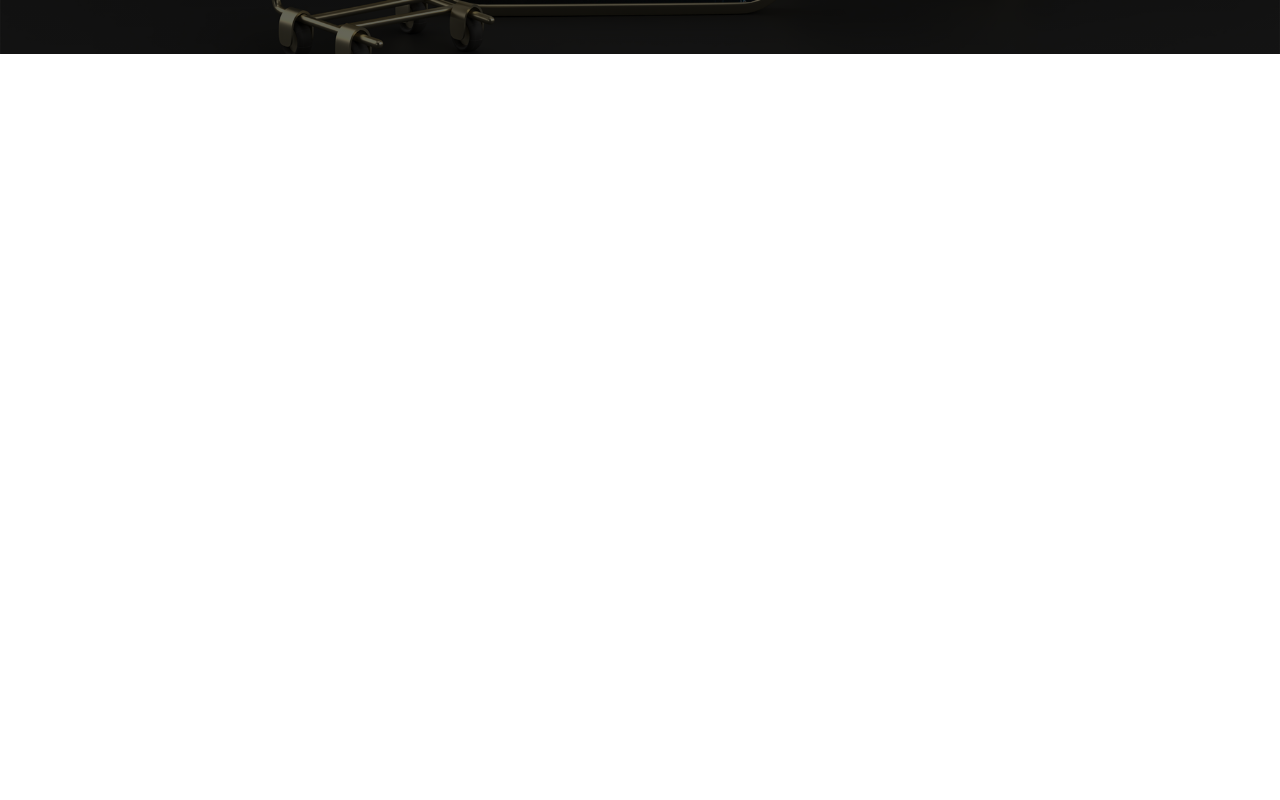
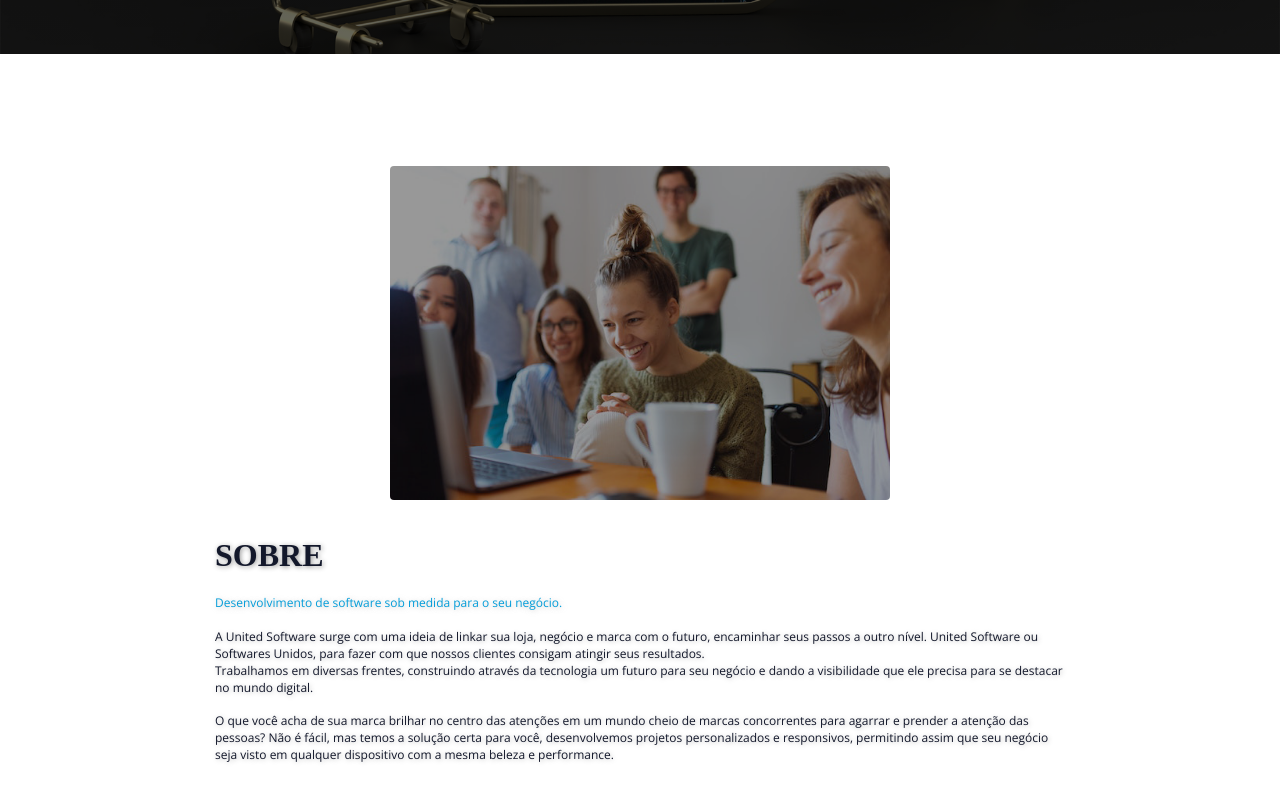
Before and after one commit to zezerinomattos/unitedsoftware, a React (Create React App) app: page / in a window 1280 px wide. Shown: the part 706-1506 px from the top of the page. Before the commit the page ends 800 px from the top, so only its background shows below. Built offline with nearby package versions, Linux system fonts and the light colour scheme; a web font is replaced by a local one.

Commit message:
Seção Sobre finalizada

```diff
--- a/src/views/Home/index.js
+++ b/src/views/Home/index.js
@@ -7,15 +7,13 @@
 import Navbar from '../../components/Navbar';
 
 // IMAGES
-import imgZeze from '../../assets/HeaderZezerino.png'
+import imgSobre from '../../assets/sobre.png';
 
 export default function Home(){
     return(
         <>
-
             <header className='container'>
                 <Navbar />
-
                 <div className='header-inf-mestre'>
                     <div className='textos'>
                         <h1>UNITED SOFTWARE</h1>
@@ -23,12 +21,26 @@
 
                         <Link to="#" >FAÇA UM ORÇAMENTO SEM COMPROMISSO</Link>
                     </div>
-
-                    <div className='img-ze image-block'>
-                        {/* <img src={imgZeze} alt="Imagem" /> */}
-                    </div>
                 </div>
             </header>
+
+            <section className='sobre'>
+                <div className='sobre-imagem'>
+                    <img src={imgSobre} alt="Imagem da página Sobre" />
+                </div>
+                <div className='sobre-textos'>
+                    <h2>SOBRE</h2>
+                    <span>Desenvolvimento de software sob medida para o seu negócio.</span>
+                    <p>
+                        A United Software surge com uma ideia de linkar sua loja, negócio e marca com o futuro, encaminhar seus passos a outro nível. United Software ou Softwares Unidos, para fazer com que nossos clientes consigam atingir seus resultados. <br/>
+
+                        Trabalhamos em diversas frentes, construindo através da tecnologia um futuro para seu negócio e dando a visibilidade que ele precisa para se destacar no mundo digital.
+                    </p>
+                    <p>
+                        O que você acha de sua marca brilhar no centro das atenções em um mundo cheio de marcas concorrentes para agarrar e prender a atenção das pessoas? Não é fácil, mas temos a solução certa para você, desenvolvemos projetos personalizados e responsivos, permitindo assim que seu negócio seja visto em qualquer dispositivo com a mesma beleza e performance.
+                    </p>
+                </div>
+            </section>
         </>
     );
 }
--- a/src/views/Home/style.css
+++ b/src/views/Home/style.css
@@ -128,3 +128,68 @@
         border-color: transparent;
     }
 }
+
+/*----------------------------*/
+/*          SECTION SOBRE     */
+/*----------------------------*/
+
+section.sobre{
+    width: 100%;
+    margin-top: 40px;
+    margin-bottom: 60px;
+    padding-bottom: 10px;
+
+    display: flex;
+    flex-flow: row wrap;
+    justify-content: center;
+    align-items: center;
+
+    /* background-color: blueviolet; */
+}
+
+section.sobre div.sobre-imagem{
+    max-width: 500px;
+    max-height: 100%;
+
+    margin-right: 2rem;
+    margin-bottom: 2rem;
+    margin: 2rem 2rem 2rem 2rem;
+
+}
+
+section.sobre div.sobre-imagem img{
+    max-width: 100%;
+    max-height: 100%;
+    border-radius: 4px;
+}
+
+/*---------- textos -----------*/
+
+section.sobre div.sobre-textos{
+    max-width: 95%;
+}
+
+section.sobre div.sobre-textos h2{
+    font-family: 'EB Garamond', serif;
+    color: #13182B;
+    font-size: max(20px, 2.5vw);
+    margin-bottom: 1rem;
+    text-shadow: 1px 1px 5px rgb(146, 146, 146);
+}
+
+section.sobre div.sobre-textos span{
+    color: #049DD9;
+    font-family: 'Open Sans', sans-serif;
+    font-size: max(12px, .9vw);
+    text-shadow: 1px 1px 5px rgba(173, 173, 173, 0.603);
+}
+
+section.sobre div.sobre-textos p{
+    max-width: 850px;
+    font-size: max(12px, .9vw);
+    color: #13182B;
+    font-family: 'Open Sans', sans-serif;
+    margin-bottom: 1rem;
+    text-shadow: 1px 1px 5px rgb(189, 189, 189);
+    margin-top: 1rem;
+}
```
Also changed, not shown: src/assets/sobre.png (added), src/assets/sobre2.png (added).
